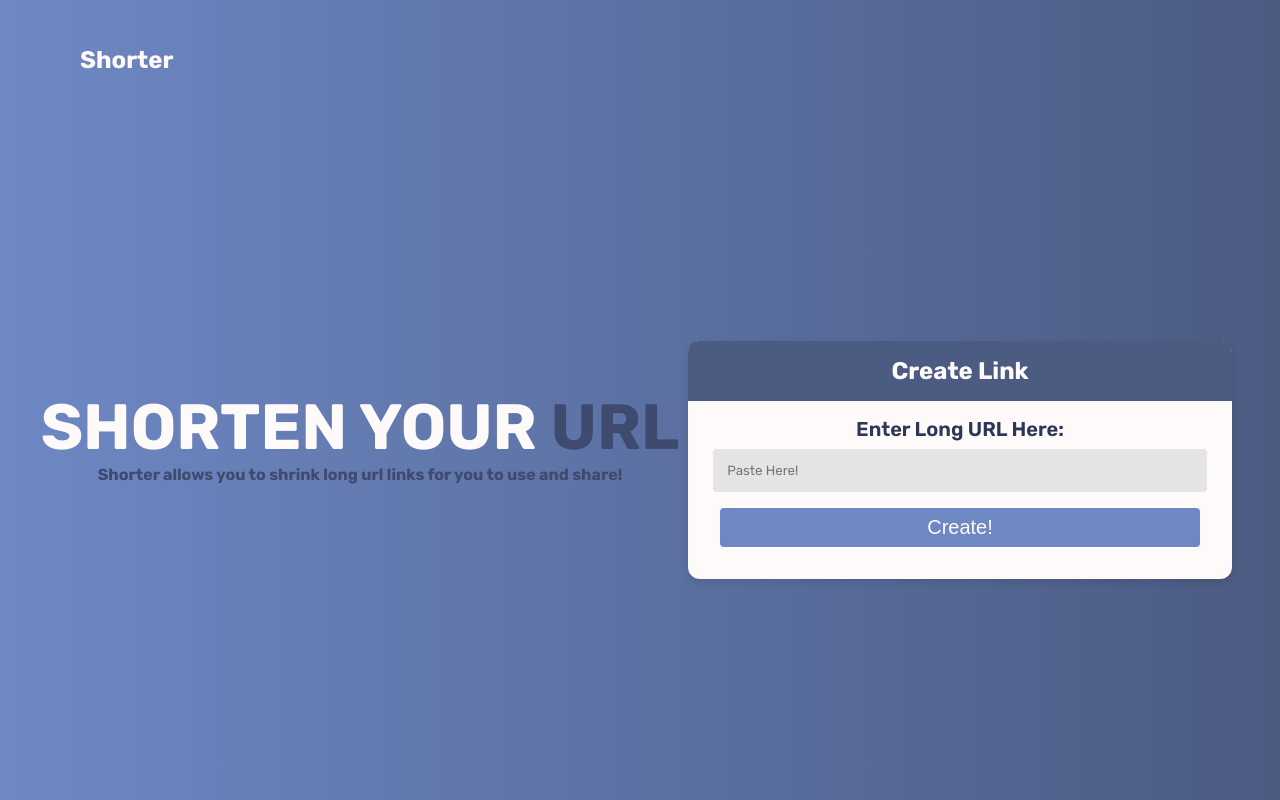
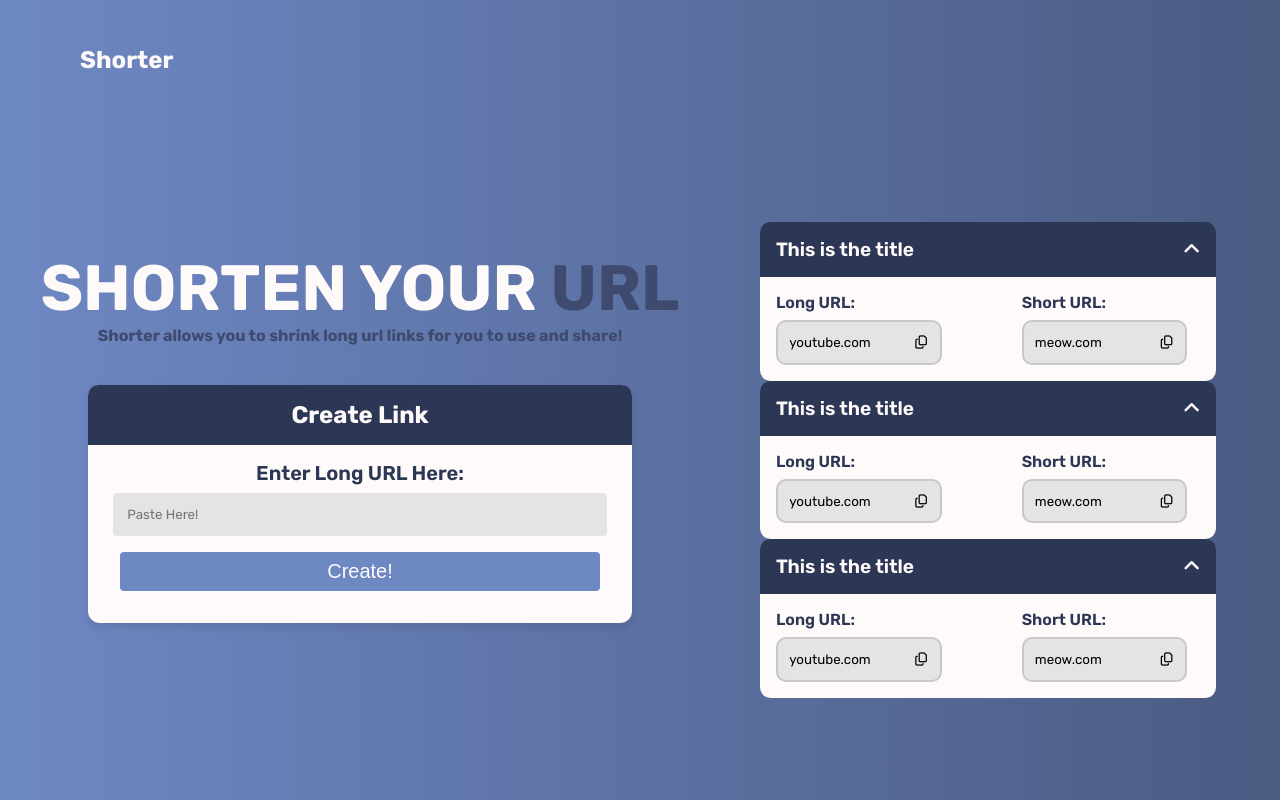
Before and after one commit to hoethan231/url_shortener, a React (Create React App) app in the folder frontend/: page / in a window 1280 px wide. Built offline with nearby package versions, Linux system fonts and the light colour scheme.

Commit message:
finalize accoridion menu

```diff
--- a/frontend/public/index.html
+++ b/frontend/public/index.html
@@ -9,6 +9,7 @@
       name="description"
       content="Web site created using create-react-app"
     />
+    <script src="https://kit.fontawesome.com/9d9a137e76.js" crossorigin="anonymous"></script>
     <link rel="apple-touch-icon" href="%PUBLIC_URL%/logo192.png" />
     <link rel="manifest" href="%PUBLIC_URL%/manifest.json" />
     <title>Shorter</title>
--- a/frontend/src/App.css
+++ b/frontend/src/App.css
@@ -49,6 +49,7 @@ nav {
 .left-container h4 {
     font-size: 2vh;
     color: #3e4a6e;
+    margin-bottom: 5vh;
 }
 
 .left-container span {
@@ -61,5 +62,4 @@ nav {
     flex-direction: column;
     justify-content: center;
     align-items: center;
-    color: #6e88c4;
 }
--- a/frontend/src/App.js
+++ b/frontend/src/App.js
@@ -1,10 +1,12 @@
 import React, { useState } from "react";
+import AccordionMenu from "./components/AccordionMenu/AccordionMenu.jsx";
 import Form from "./components/Form/Form.jsx";
 import "./App.css";
 
 export default function App() {
 
     const [input, setInput] = useState("");
+    const [urls, setUrls] = useState([1]);
 
     return (
         <div className="home-container">
@@ -16,9 +18,11 @@ export default function App() {
                 <div className="left-container">
                     <h1>SHORTEN YOUR <span>URL</span></h1>
                     <h4>Shorter allows you to shrink long url links for you to use and share!</h4>
+                    {(urls.length > 0) && <Form onSearch={setInput}/>}
                 </div>
                 <div className="right-container">
-                    <Form onSearch={setInput}/>
+                    {(urls.length === 0) && <Form onSearch={setInput}/>}
+                    {(urls.length > 0) && <AccordionMenu/>}
                 </div>
             </div>
         </div>
--- a/frontend/src/components/AccordionMenu/AccordionMenu.css
+++ b/frontend/src/components/AccordionMenu/AccordionMenu.css
@@ -1,5 +1,5 @@
 .accordion-wrapper {
-    background-color: #2c3755;
+    background-color: transparent;
     padding: 1.5vh;
     border-radius: 2vh;
     width: 70%;
--- a/frontend/src/components/AccordionMenu/AccordionMenu.jsx
+++ b/frontend/src/components/AccordionMenu/AccordionMenu.jsx
@@ -7,6 +7,8 @@ const AccordionMenu = () => {
     return (
         <div className="accordion-wrapper">
             <AccordionPart/>
+            <AccordionPart/>
+            <AccordionPart/>
         </div>
     );
 
--- a/frontend/src/components/AccordionMenu/AccordionPart.css
+++ b/frontend/src/components/AccordionMenu/AccordionPart.css
@@ -1,6 +1,4 @@
 .wrapper {
-    padding-top: 1rem;
-    padding-bottom: 1rem;
     font-family: "Rubik", sans-serif;
     font-weight: 600;
     color: #FFFAFA;
@@ -8,10 +6,24 @@
     cursor: pointer;
 }
 
-.title {
+.title-open {
     display: flex;
     justify-content: space-between;
-    width: 95%;
+    width: 100%;
+    background-color: #2c3755;
+    padding: 2vh;
+    border-radius: 1.3vh 1.3vh 0 0;
+    font-size: 2.4vh;
+}
+
+.title-close {
+    display: flex;
+    justify-content: space-between;
+    width: 100%;
+    background-color: #2c3755;
+    padding: 2vh;
+    border-radius: 1.3vh 1.3vh 1.3vh 1.3vh;
+    font-size: 2.4vh;
 }
 
 .info-close {
@@ -24,4 +36,16 @@
     height: auto;
     max-height: 9999;
     transition: all 0.5s cubic-bezier(0,1,0,1);
+    background-color: #FFFAFA;
+    color: #2c3755;
+    padding: 2vh;
+    width: 100%;
+    border-radius: 0 0 1.3vh 1.3vh;
 }
+
+.urls {
+    display: flex;
+    justify-content: space-between;
+    width: 97%;
+    gap: 10vh;
+}
--- a/frontend/src/components/AccordionMenu/AccordionPart.jsx
+++ b/frontend/src/components/AccordionMenu/AccordionPart.jsx
@@ -4,7 +4,7 @@ import "./AccordionPart.css"
 
 const AccordionPart = () => {
 
-    const [isOpen, setIsOpen] = useState(false);
+    const [isOpen, setIsOpen] = useState(true);
 
     function handleClick() {
         setIsOpen(!isOpen);
@@ -12,12 +12,12 @@ const AccordionPart = () => {
 
     return (
         <div className="wrapper">
-            <div className="title" onClick={handleClick}>
+            <div className={`title-${isOpen ? 'open' : 'close'}`} onClick={handleClick}>
                 <span>This is the title</span>
                 <span><i className={`fa-solid fa-angle-${isOpen ? 'up' : 'down'}`}></i></span>
             </div>
             <div className={`info-${isOpen ? 'open' : 'close'}`}>
-                <CopyBox/>
+                <div className="urls"><CopyBox label={"Long URL:"} link={"youtube.com"}/><CopyBox label={"Short URL:"} link={"meow.com"}/></div>
             </div>
         </div>
     );
--- a/frontend/src/components/Form/Form.css
+++ b/frontend/src/components/Form/Form.css
@@ -9,14 +9,14 @@
 .form-header {
     display: flex;
     justify-content: center;
-    background-color: #4b5b82;
+    background-color: #2c3755;
     color: #FFFAFA;
     padding: 2vh;
     border-radius: 1.3vh 1.3vh 0 0;
     margin: -2vh;
 }
 
-.form-header h1 {
+.form-header h2 {
     font-size: 3vh;
 }
 
--- a/frontend/src/components/Form/Form.jsx
+++ b/frontend/src/components/Form/Form.jsx
@@ -1,12 +1,12 @@
 import React from "react";
 import Searchbar from "../Searchbar/Searchbar.jsx";
-import "./Form.css"
+import "./Form.css";
 
 const Form = ({onSearch}) => {
 
     return (
         <form className="form-wrapper">
-            <div className="form-header"><h1>Create Link</h1></div>
+            <div className="form-header"><h2>Create Link</h2></div>
             <div className="form-body">
                 <label>Enter Long URL Here:</label>
                 <Searchbar onSearch={onSearch}/>
```
